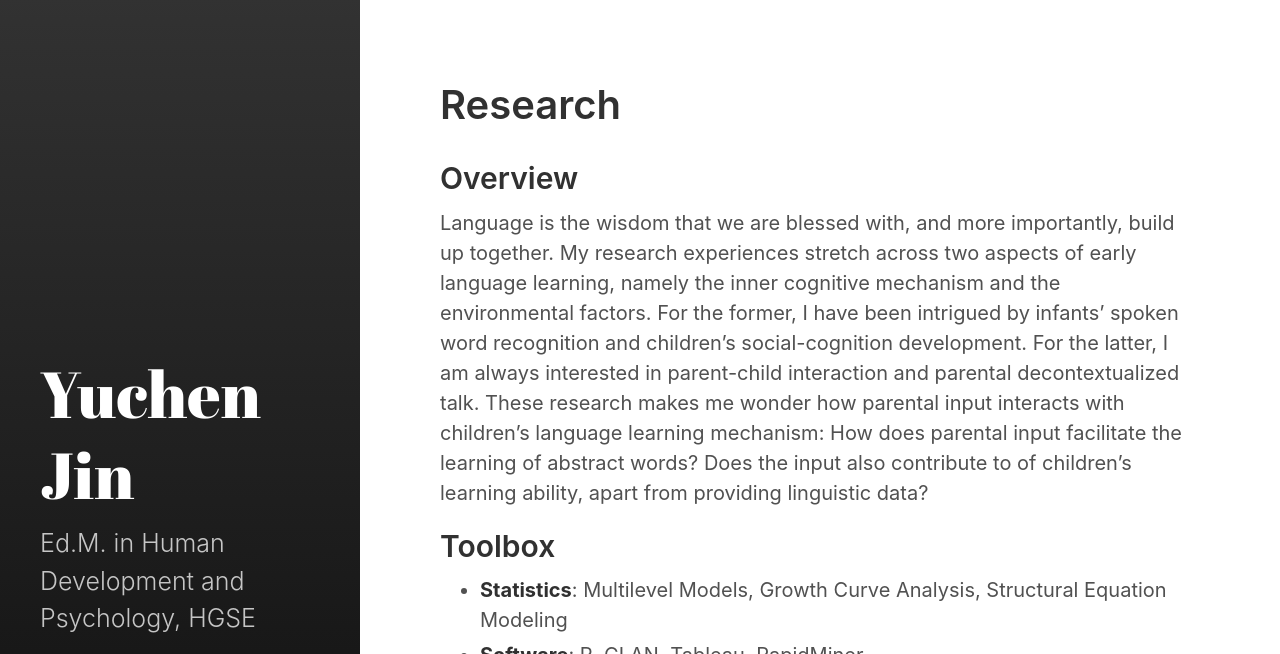
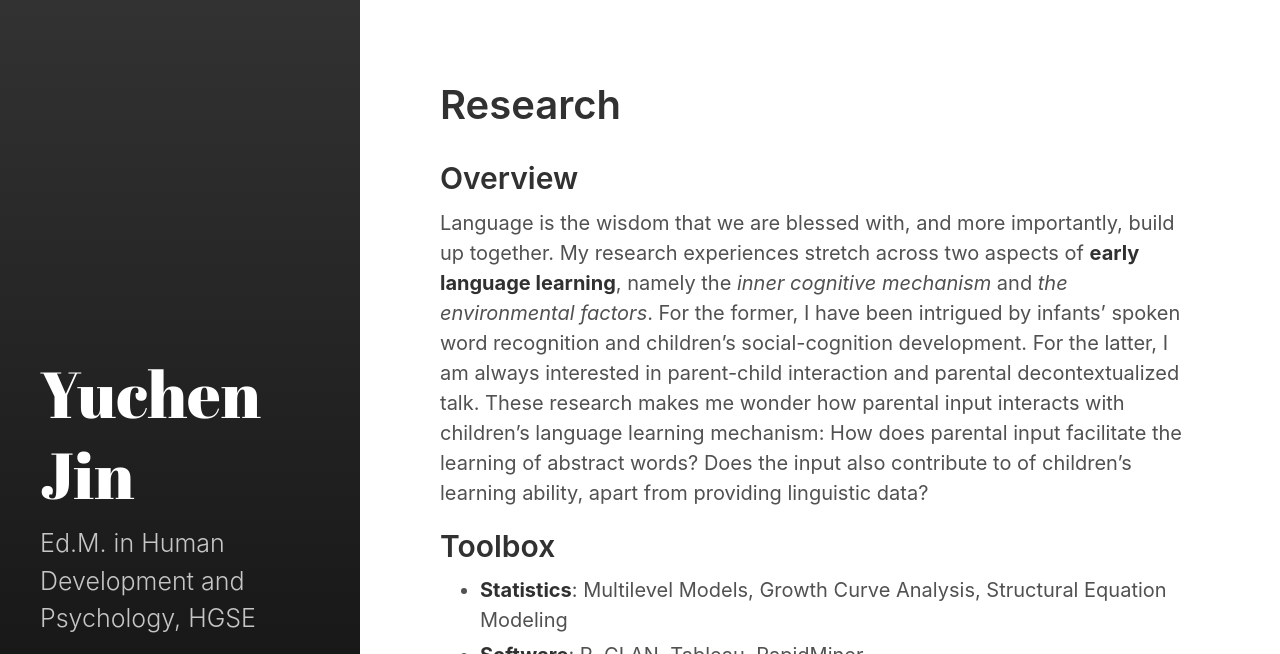
Before and after one commit to Regenchen/Regenchen.github.io, a Jekyll site: the page built from research.md, in a window 1280 px wide and 900 px high, cut to the strip 0-654 px from the top of the window. Built offline with Jekyll 4.4.1, drawn with Linux system fonts in a browser that asks for light colours.

```diff
--- a/research.md
+++ b/research.md
@@ -5,7 +5,7 @@ sidebar_link: true
 ---
 
 ## Overview
-Language is the wisdom that we are blessed with, and more importantly, build up together. My research experiences stretch across two aspects of early language learning, namely the inner cognitive mechanism and the environmental factors. For the former, I have been intrigued by infants' spoken word recognition and children's social-cognition development. For the latter, I am always interested in parent-child interaction and parental decontextualized talk. These research makes me wonder how parental input interacts with children's language learning mechanism: How does parental input facilitate the learning of abstract words? Does the input also contribute to of children’s learning ability, apart from providing linguistic data?
+Language is the wisdom that we are blessed with, and more importantly, build up together. My research experiences stretch across two aspects of **early language learning**, namely the *inner cognitive mechanism* and *the environmental factors*. For the former, I have been intrigued by infants' spoken word recognition and children's social-cognition development. For the latter, I am always interested in parent-child interaction and parental decontextualized talk. These research makes me wonder how parental input interacts with children's language learning mechanism: How does parental input facilitate the learning of abstract words? Does the input also contribute to of children’s learning ability, apart from providing linguistic data?
 
 
 ## Toolbox
```
